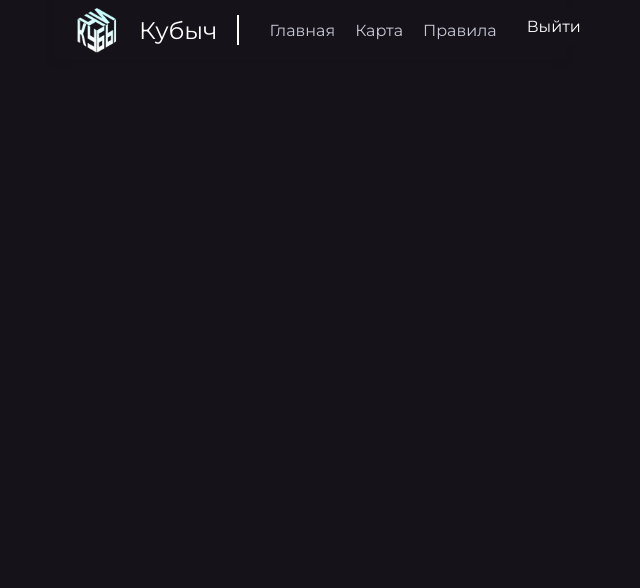
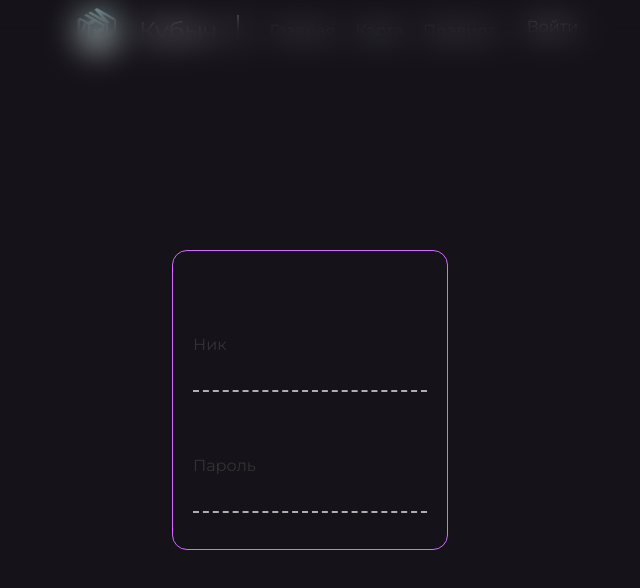
Before and after one commit to Gura-Dev/frontend-cubich, a Svelte app: page / in a window 1280 px wide. Both pictures are taken after a click on the button "Войти". Shown: the top 588 px of the page, without its empty margins (330-970 px from the left). Built offline with nearby package versions, Linux system fonts and the light colour scheme; some icons are missing.

Commit message:
Added login form

```diff
--- a/package.json
+++ b/package.json
@@ -15,7 +15,8 @@
     "rollup-plugin-livereload": "^2.0.0",
     "rollup-plugin-svelte": "^7.0.0",
     "rollup-plugin-terser": "^7.0.0",
-    "svelte": "^3.0.0"
+    "svelte": "^3.0.0",
+    "svelte-bootstrap-icons": "^2.2.0"
   },
   "dependencies": {
     "sirv-cli": "^2.0.0"
--- a/src/components/Header.svelte
+++ b/src/components/Header.svelte
@@ -1,13 +1,26 @@
 <script>
+  import LoginForm from "./LoginForm.svelte";
+
   let logoSrc = "/img/logo.png";
   let name = "Кубыч";
 
   let user = { loggedIn: false };
 
+  function openLoginMenu() {
+    document.getElementById("loginMenu").style.display = "flex";
+  }
+
   function toggle() {
     user.loggedIn = !user.loggedIn;
   }
 </script>
+
+<svelte:head>
+  <link
+    rel="stylesheet"
+    href="https://unpkg.com/mono-icons@1.0.5/iconfont/icons.css"
+  />
+</svelte:head>
 
 <header>
   <img src={logoSrc} alt="" class="logo" />
@@ -23,9 +36,13 @@
   {/if}
 
   {#if !user.loggedIn}
-    <button on:click={toggle}> Войти </button>
+    <button on:click={openLoginMenu}> Войти </button>
   {/if}
 </header>
+
+<div class="loginWraper" id="loginMenu">
+  <LoginForm />
+</div>
 
 <style>
   header {
@@ -50,6 +67,18 @@
 
   button:hover {
     background-color: #1f1f24;
+  }
+
+  .loginWraper {
+    display: none;
+    position: fixed;
+    height: 100%;
+    width: 100%;
+    top: 0;
+    left: 0;
+    justify-content: center;
+    align-items: center;
+    backdrop-filter: blur(1rem);
   }
 
   .logo {
--- /dev/null
+++ b/src/components/LoginForm.svelte
@@ -0,0 +1,115 @@
+<script>
+    function closeLoginMenu() {
+        document.getElementById("loginMenu").style.display = "none";
+    }
+</script>
+
+<div class="loginMenu">
+    <button id="closeButton" on:click={closeLoginMenu}>
+        <i class="mi mi-close">
+            <span class="u-sr-only" />
+        </i>
+    </button>
+    <form>
+        <div class="field">
+            <label class="inputLabel" for="Nickname">Ник</label>
+            <input
+                type="username"
+                name="username"
+                class="input"
+                placeholder=""
+            />
+        </div>
+
+        <div class="field">
+            <label class="inputLabel" for="password">Пароль</label>
+            <input
+                type="password"
+                name="password"
+                class="input"
+                placeholder=""
+            />
+        </div>
+    </form>
+</div>
+
+<style>
+    button {
+        margin-left: auto;
+        padding: 10px 20px;
+        border: none;
+        border-radius: 5px;
+        background-color: #151319;
+        color: #fff;
+        font-size: 16px;
+        cursor: pointer;
+    }
+
+    form {
+        --text-color: #afafaf;
+        /* max-width: 500px; */
+    }
+
+    .loginMenu {
+        padding: 20px;
+        border: 1px solid #d16dff;
+        border-radius: 15px;
+        max-height: 600px;
+    }
+
+    #closeButton {
+        font-size: 25px;
+        padding: 3px;
+        float: right;
+        line-height: 0;
+    }
+
+    .field {
+        position: relative;
+        width: 100%;
+        border-bottom: 2px dashed var(--text-color);
+        margin: 4rem auto 1rem;
+    }
+
+    .field::after {
+        content: "";
+        position: relative;
+        display: block;
+        height: 4px;
+        width: 100%;
+        background: #d16dff;
+        transform: scaleX(0);
+        transform-origin: 0%;
+        transition: transform 500ms ease;
+        top: 2px;
+    }
+
+    .field:focus-within {
+        border-color: transparent;
+    }
+
+    .field:focus-within::after {
+        transform: scaleX(1);
+    }
+
+    .input {
+        outline: none;
+        border: none;
+        overflow: hidden;
+        margin: 0;
+        width: 100%;
+        padding: 0.25rem 0;
+        background: none;
+        color: white;
+        font-size: 1.2rem;
+        font-weight: bold;
+    }
+
+    .input:valid {
+        color: yellowgreen;
+    }
+
+    .input:invalid {
+        color: orangered;
+    }
+</style>
```
Also changed, not shown: 1 other file (tests, documents, lock files or other folders).
